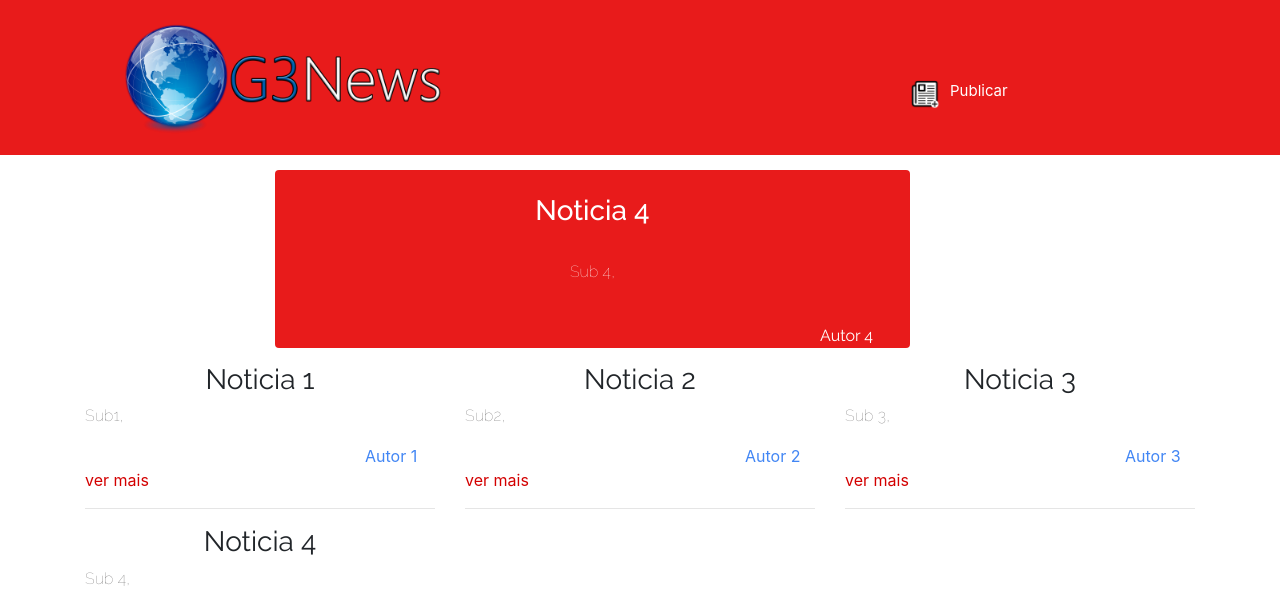
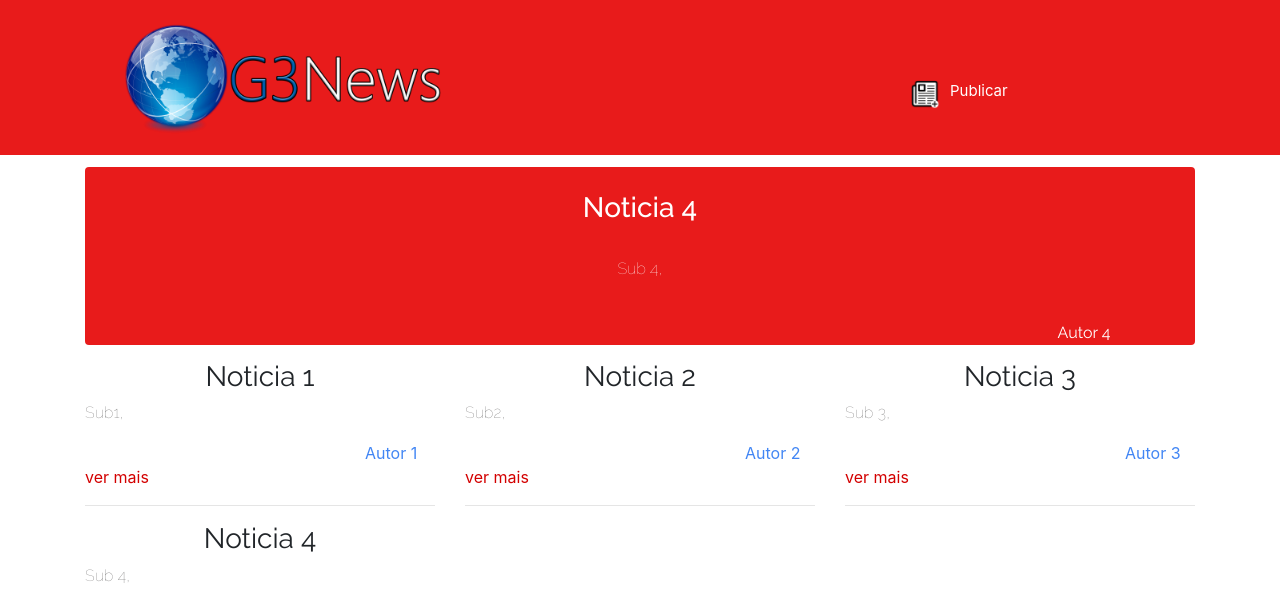
Before and after one commit to Micauane/TecInfG3, a PHP site: page / in a window 1280 px wide. Shown: the top 603 px of the page. Run offline with PHP 8.4, Linux system fonts and the light colour scheme; data comes from the database, SQL or seed files in the repository.

Commit message:
outras atualizações

```diff
--- a/css/style.css
+++ b/css/style.css
@@ -22,6 +22,7 @@ left: 80px;
   background:  #e81b1b;
   text-align: center;
   margin-bottom: 15px;
+  margin-top: -3px;
   color: #ffffff;
 
 }
--- a/index.php
+++ b/index.php
@@ -34,7 +34,7 @@ include 'teste-buscarDados.php';
 
  <div class="container">
    <div class="row">
-       <div class="col-md-7 offset-md-2">
+       <div class="col-12">
           <div class="ultimanoticia">
             <br>
             <h3><?php echo $titulo ?></h3> <br>
```
Also changed, not shown: visialização_Noticias.php (added).
